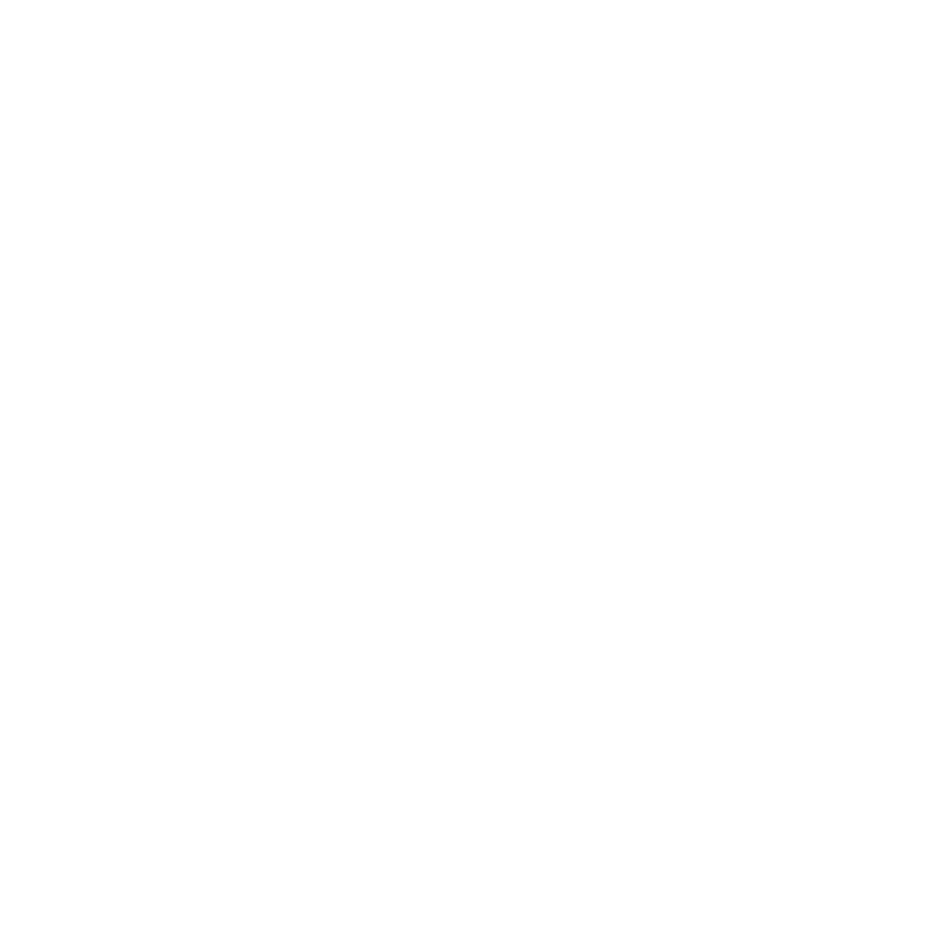
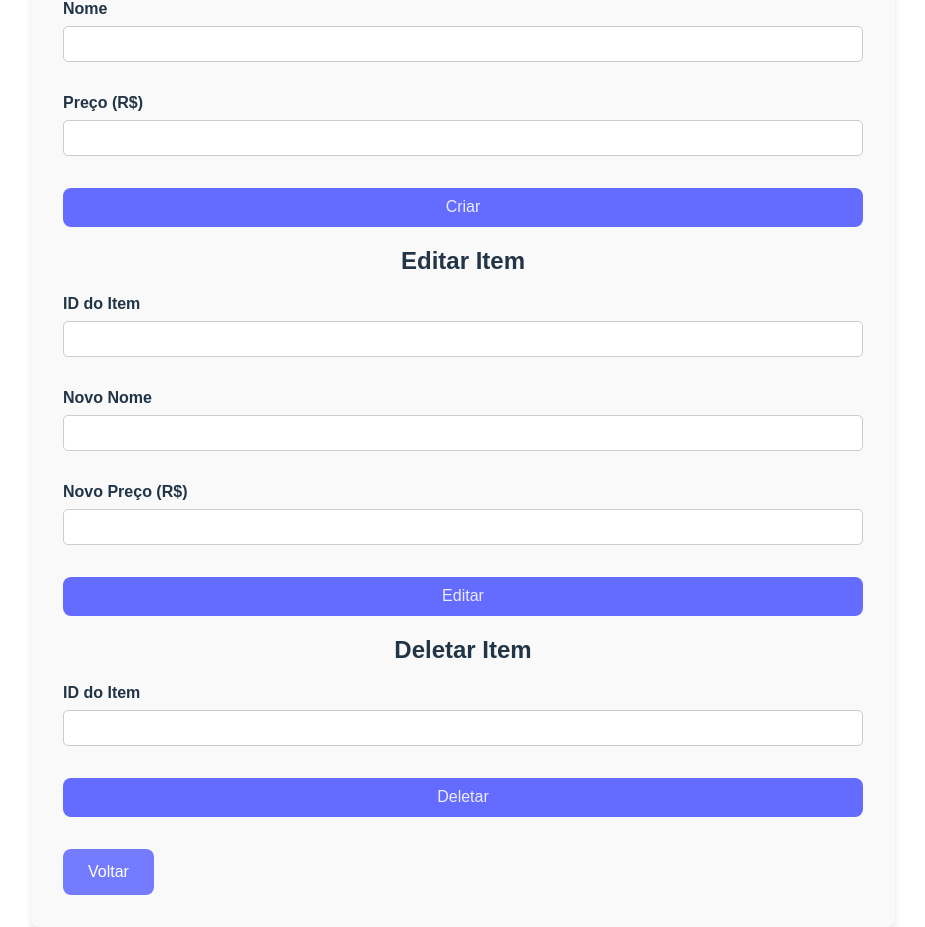
Before and after one commit to CarlosRuanOliveira/FoodOrderWeb, a React (Vite) app: page /menu in a window 1280 px wide. Before the commit this address had no page. Shown: the part 160-1087 px from the top of the page, without its empty margins (177-1102 px from the left). Before the commit the page ends 800 px from the top, so only its background shows below. Built offline with nearby package versions, Linux system fonts and the light colour scheme; sample sign-in values are in the browser's storage.

Commit message:
feat: create menu management page

```diff
--- a/src/App.tsx
+++ b/src/App.tsx
@@ -4,6 +4,7 @@
 import PrivateRoute from './components/PrivateRoute';
 import Dashboard from './pages/Dashboard';
 import Customers from './pages/Customers';
+import ManageMenuItems from './pages/ManageMenuItems';
 
 function App() {
   return (
@@ -14,6 +15,7 @@
           <Route path="/" element={<PrivateRoute />}>
             <Route path="/dashboard" element={<Dashboard />} />
             <Route path="/customers" element={<Customers />} />
+            <Route path="/menu" element={<ManageMenuItems />} />
           </Route>
         </Routes>
       </Router>
--- /dev/null
+++ b/src/components/CustomInput.tsx
@@ -0,0 +1,34 @@
+import React from 'react';
+import './styles/CustomInput.css';
+
+interface CustomInputProps {
+  type: string;
+  value: string;
+  onChange: (e: React.ChangeEvent<HTMLInputElement>) => void;
+  label: string;
+  required?: boolean;
+  step?: string;
+}
+
+const CustomInput: React.FC<CustomInputProps> = ({
+  type,
+  value,
+  onChange,
+  label,
+  required,
+  step,
+}) => (
+  <div className="custom-input-container">
+    <label className="custom-input-label">{label}</label>
+    <input
+      type={type}
+      value={value}
+      onChange={onChange}
+      required={required}
+      step={step}
+      className="custom-input"
+    />
+  </div>
+);
+
+export default CustomInput;
--- /dev/null
+++ b/src/components/styles/CustomInput.css
@@ -0,0 +1,24 @@
+.custom-input-container {
+  display: flex;
+  flex-direction: column;
+  margin-bottom: 1rem;
+}
+
+.custom-input-label {
+  font-weight: bold;
+  margin-bottom: 0.5rem;
+}
+
+.custom-input {
+  padding: 0.5rem;
+  border: 1px solid #ccc;
+  border-radius: 5px;
+  font-size: 1rem;
+  transition: border-color 0.3s ease-in-out;
+}
+
+.custom-input:focus {
+  border-color: #007bff;
+  outline: none;
+  box-shadow: 0 0 5px rgba(0, 123, 255, 0.5);
+}
--- a/src/pages/Login.tsx
+++ b/src/pages/Login.tsx
@@ -2,6 +2,7 @@
 import { useNavigate } from 'react-router-dom';
 import api from '../services/api';
 import { useAuth } from '../contexts/AuthContext';
+import CustomInput from '../components/CustomInput';
 import './styles/Login.css';
 
 const Login = () => {
@@ -25,19 +26,19 @@
     <div className="login-container">
       <form onSubmit={handleSubmit} className="login-form">
         <h1>Login</h1>
-        <input
+        <CustomInput
           type="email"
           value={email}
           onChange={(e) => setEmail(e.target.value)}
-          placeholder="Email"
-          className="login-input"
+          label="Email"
+          required
         />
-        <input
+        <CustomInput
           type="password"
           value={password}
           onChange={(e) => setPassword(e.target.value)}
-          placeholder="Senha"
-          className="login-input"
+          label="Senha"
+          required
         />
         <button type="submit" className="login-button">
           Entrar
--- /dev/null
+++ b/src/pages/ManageMenuItems.tsx
@@ -0,0 +1,209 @@
+import { useState } from 'react';
+import { useNavigate } from 'react-router-dom';
+import api from '../services/api';
+import { Button, Container, Row, Col, Alert, Spinner } from 'react-bootstrap';
+import CustomInput from '../components/CustomInput';
+import './styles/ManageMenuItems.css';
+
+const ManageMenuItems = () => {
+  const [newName, setNewName] = useState('');
+  const [newPrice, setNewPrice] = useState('');
+  const [createdId, setCreatedId] = useState<number | null>(null);
+  const [isCreating, setIsCreating] = useState(false);
+
+  const [editId, setEditId] = useState('');
+  const [editName, setEditName] = useState('');
+  const [editPrice, setEditPrice] = useState('');
+  const [isEditing, setIsEditing] = useState(false);
+
+  const [deleteId, setDeleteId] = useState('');
+  const [deleteMessage, setDeleteMessage] = useState('');
+  const [isDeleting, setIsDeleting] = useState(false);
+
+  const navigate = useNavigate();
+
+  const handleCreate = async (e: React.FormEvent) => {
+    e.preventDefault();
+    setIsCreating(true);
+    try {
+      const price = parseFloat(newPrice.replace(',', '.'));
+
+      const response = await api.post('/menuItem', {
+        name: newName,
+        priceCents: price,
+      });
+      setCreatedId(response.data.id);
+      setNewName('');
+      setNewPrice('');
+      alert('Item criado com sucesso!');
+    } catch (error: any) {
+      const errorMessage =
+        error.response?.data?.message || 'Erro ao criar item.';
+      alert(errorMessage);
+    } finally {
+      setIsCreating(false);
+    }
+  };
+
+  const handleEdit = async (e: React.FormEvent) => {
+    e.preventDefault();
+    setIsEditing(true);
+    try {
+      const price = parseFloat(editPrice.replace(',', '.'));
+
+      await api.put(`/menuItem/${editId}`, {
+        name: editName,
+        priceCents: price,
+      });
+      alert('Item editado com sucesso!');
+      setEditId('');
+      setEditName('');
+      setEditPrice('');
+    } catch (error: any) {
+      const errorMessage =
+        error.response?.data?.message || 'Erro ao editar item.';
+      alert(errorMessage);
+    } finally {
+      setIsEditing(false);
+    }
+  };
+
+  const handleDelete = async (e: React.FormEvent) => {
+    e.preventDefault();
+    if (!window.confirm('Tem certeza que deseja deletar este item?')) return;
+    setIsDeleting(true);
+    try {
+      await api.delete(`/menuItem/${deleteId}`);
+      setDeleteMessage(`Item ${deleteId} deletado com sucesso!`);
+      setDeleteId('');
+    } catch (error: any) {
+      const errorMessage =
+        error.response?.data?.message || 'Erro ao deletar item.';
+      setDeleteMessage(errorMessage);
+    } finally {
+      setIsDeleting(false);
+    }
+  };
+
+  return (
+    <div className="manage-menu-page">
+      <Container className="manage-menu-container">
+        <h1 className="my-4">Gerenciar Itens do Menu</h1>
+
+        <Row className="mb-4">
+          <Col>
+            <h2>Criar Item</h2>
+            <form onSubmit={handleCreate}>
+              <CustomInput
+                type="text"
+                value={newName}
+                onChange={(e) => setNewName(e.target.value)}
+                label="Nome"
+                required
+              />
+              <CustomInput
+                type="number"
+                value={newPrice}
+                onChange={(e) => setNewPrice(e.target.value)}
+                label="Preço (R$)"
+                step="0.01"
+                required
+              />
+              <Button type="submit" disabled={isCreating}>
+                {isCreating ? (
+                  <Spinner animation="border" size="sm" />
+                ) : (
+                  'Criar'
+                )}
+              </Button>
+              {createdId && (
+                <Alert className="mt-3" variant="success">
+                  Item criado com ID: {createdId}
+                </Alert>
+              )}
+            </form>
+          </Col>
+        </Row>
+
+        <Row className="mb-4">
+          <Col>
+            <h2>Editar Item</h2>
+            <form onSubmit={handleEdit}>
+              <CustomInput
+                type="number"
+                value={editId}
+                onChange={(e) => setEditId(e.target.value)}
+                label="ID do Item"
+                required
+              />
+              <CustomInput
+                type="text"
+                value={editName}
+                onChange={(e) => setEditName(e.target.value)}
+                label="Novo Nome"
+                required
+              />
+              <CustomInput
+                type="number"
+                value={editPrice}
+                onChange={(e) => setEditPrice(e.target.value)}
+                label="Novo Preço (R$)"
+                step="0.01"
+                required
+              />
+              <Button type="submit" disabled={isEditing}>
+                {isEditing ? (
+                  <Spinner animation="border" size="sm" />
+                ) : (
+                  'Editar'
+                )}
+              </Button>
+            </form>
+          </Col>
+        </Row>
+
+        <Row className="mb-4">
+          <Col>
+            <h2>Deletar Item</h2>
+            <form onSubmit={handleDelete}>
+              <CustomInput
+                type="number"
+                value={deleteId}
+                onChange={(e) => setDeleteId(e.target.value)}
+                label="ID do Item"
+                required
+              />
+              <Button type="submit" variant="danger" disabled={isDeleting}>
+                {isDeleting ? (
+                  <Spinner animation="border" size="sm" />
+                ) : (
+                  'Deletar'
+                )}
+              </Button>
+              {deleteMessage && (
+                <Alert
+                  className="mt-3"
+                  variant={
+                    deleteMessage.includes('sucesso') ? 'success' : 'danger'
+                  }
+                >
+                  {deleteMessage}
+                </Alert>
+              )}
+            </form>
+          </Col>
+        </Row>
+
+        <Row>
+          <Col className="text-center">
+            <Button className="back-button" onClick={() => navigate(-1)}>
+              Voltar
+            </Button>
+          </Col>
+        </Row>
+      </Container>
+    </div>
+  );
+};
+
+export default ManageMenuItems;
--- /dev/null
+++ b/src/pages/styles/ManageMenuItems.css
@@ -0,0 +1,92 @@
+.manage-menu-page {
+  display: flex;
+  justify-content: center;
+  align-items: center;
+  min-height: 100vh;
+  background-color: #242424;
+  color: rgba(255, 255, 255, 0.87);
+}
+
+.manage-menu-container {
+  width: 100%;
+  max-width: 800px;
+  padding: 2rem;
+  background-color: #1a1a1a;
+  color: rgba(255, 255, 255, 0.87);
+  border-radius: 8px;
+  box-shadow: 0 4px 6px rgba(0, 0, 0, 0.1);
+}
+
+h1,
+h2 {
+  text-align: center;
+}
+
+form {
+  display: flex;
+  flex-direction: column;
+  gap: 1rem;
+}
+
+button {
+  padding: 0.6em 1.2em;
+  font-size: 1em;
+  font-weight: 500;
+  border-radius: 8px;
+  border: 1px solid transparent;
+  background-color: #646cff;
+  color: rgba(255, 255, 255, 0.87);
+  cursor: pointer;
+  transition: background-color 0.25s;
+}
+
+button:hover {
+  background-color: #535bf2;
+}
+
+.alert {
+  margin-top: 1rem;
+}
+
+@media (max-width: 768px) {
+  .manage-menu-container {
+    padding: 1rem;
+  }
+}
+
+.back-button {
+  margin-top: 2rem;
+  padding: 0.8rem 1.5rem;
+  font-size: 1rem;
+  border-radius: 8px;
+  border: 1px solid transparent;
+  background-color: #646cff;
+  color: rgba(255, 255, 255, 0.87);
+  cursor: pointer;
+  transition: background-color 0.25s;
+}
+
+.back-button:hover {
+  background-color: #535bf2;
+}
+
+@media (prefers-color-scheme: light) {
+  .manage-menu-page {
+    background-color: #ffffff;
+    color: #213547;
+  }
+
+  .manage-menu-container {
+    background-color: #f9f9f9;
+    color: #213547;
+  }
+
+  .back-button {
+    background-color: #747bff;
+    color: #ffffff;
+  }
+
+  .back-button:hover {
+    background-color: #646cff;
+  }
+}
```
